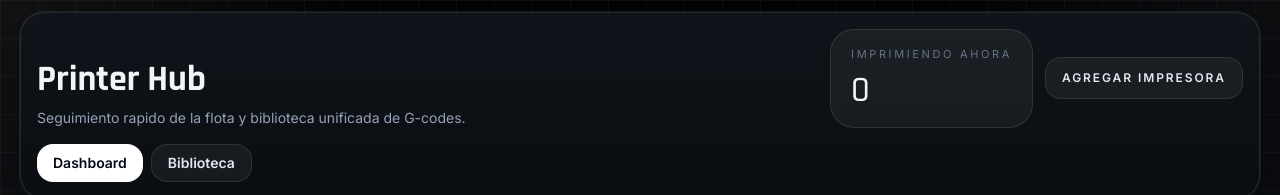
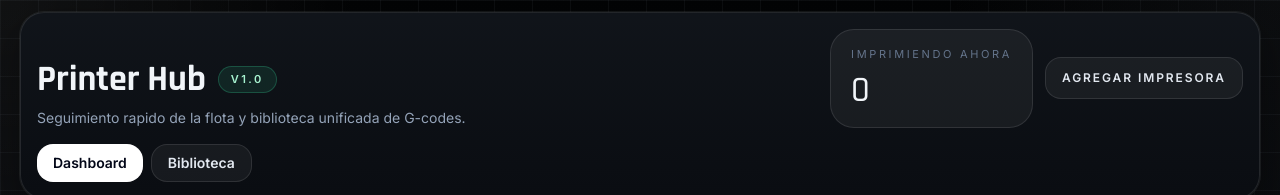
Before and after one commit to Bryand02/dashboard_impresoras, a React (Vite) app in the folder frontend/: page / in a window 1280 px wide. Shown: the top 195 px of the page. Built offline with nearby package versions, Linux system fonts and the light colour scheme; no server answers.

Commit message:
show app version in frontend header

```diff
--- a/frontend/index.html
+++ b/frontend/index.html
@@ -3,7 +3,7 @@
   <head>
     <meta charset="UTF-8" />
     <meta name="viewport" content="width=device-width, initial-scale=1.0" />
-    <title>Printer Hub</title>
+    <title>Printer Hub v1.0</title>
     <link rel="preconnect" href="https://fonts.googleapis.com" />
     <link rel="preconnect" href="https://fonts.gstatic.com" crossorigin />
     <link href="https://fonts.googleapis.com/css2?family=Rajdhani:wght@500;600;700&family=Inter:wght@400;500;600;700&display=swap" rel="stylesheet" />
--- a/frontend/src/App.jsx
+++ b/frontend/src/App.jsx
@@ -2,6 +2,7 @@
 import { DispatchPrintModal } from "./components/DispatchPrintModal";
 import { FileLibrary } from "./components/FileLibrary";
 import { PrinterConfigModal } from "./components/PrinterConfigModal";
+import { APP_VERSION } from "./config/version";
 import { fallbackData } from "./data/fallbackData";
 import { DashboardSection } from "./sections/DashboardSection";
 import {
@@ -28,6 +29,7 @@
 
   useEffect(() => {
     let socket;
+    document.title = `Printer Hub v${APP_VERSION}`;
     fetchBootstrap()
       .then((bootstrap) => {
         setData({
@@ -164,7 +166,12 @@
         <header className="glass rounded-[24px] border border-white/10 p-4 shadow-glow">
           <div className="flex flex-col gap-4 xl:flex-row xl:items-end xl:justify-between">
             <div>
-              <h1 className="font-display text-3xl font-bold leading-none sm:text-4xl">Printer Hub</h1>
+              <div className="flex flex-wrap items-center gap-3">
+                <h1 className="font-display text-3xl font-bold leading-none sm:text-4xl">Printer Hub</h1>
+                <span className="rounded-full border border-emerald-400/25 bg-emerald-400/10 px-3 py-1 text-[11px] font-semibold uppercase tracking-[0.22em] text-emerald-200">
+                  v{APP_VERSION}
+                </span>
+              </div>
               <p className="mt-2 text-sm text-slate-400">Seguimiento rapido de la flota y biblioteca unificada de G-codes.</p>
               {activityMessage && <p className="mt-2 text-xs text-slate-500">{activityMessage}</p>}
             </div>
--- /dev/null
+++ b/frontend/src/config/version.js
@@ -0,0 +1 @@
+export const APP_VERSION = "1.0";
```
